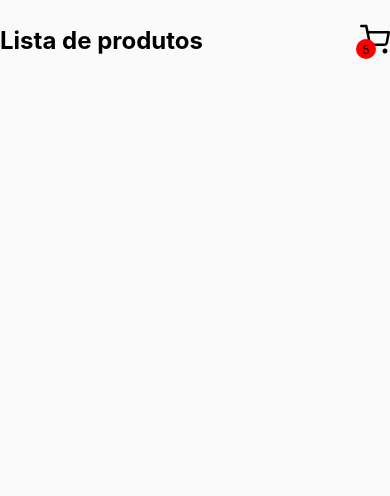
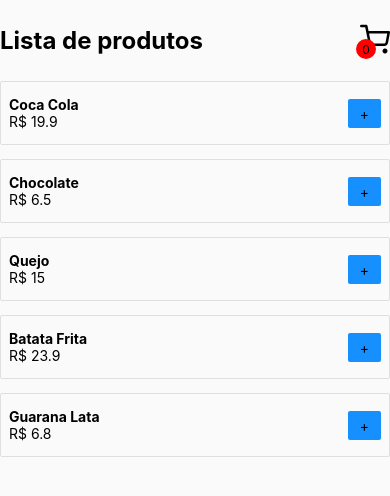
Before and after one commit to Guilherme-Castello-Clear/desafio-rn, a React Native app: screen /home in a window 390 px wide. Shown: the top 496 px of the page. Built offline with nearby package versions, Linux system fonts and the light colour scheme.

Commit message:
Feat: Rendering products and created context

```diff
--- a/App.js
+++ b/App.js
@@ -1,11 +1,15 @@
 import { StyleSheet, Text, View, StatusBar } from 'react-native';
 import { NavigationContainer } from '@react-navigation/native';
 import Routes from './src/routes';
+import CartProvider from './src/contexts/CartContext';
+
 export default function App() {
   return (
     <NavigationContainer>
-      <StatusBar backgroundColor="#FAFAFA" barStyle="dark-content"/>
-      <Routes></Routes>
+      <CartProvider>
+        <StatusBar backgroundColor="#FAFAFA" barStyle="dark-content"/>
+        <Routes/>
+      </CartProvider>
     </NavigationContainer>
   );
 }
--- /dev/null
+++ b/src/components/Product/index.js
@@ -0,0 +1,42 @@
+import { View, Text, StyleSheet, TouchableOpacity } from 'react-native'
+import React from 'react'
+
+export default function index({data}) {
+  return (
+    <View style={styles.container}>
+        <View>
+            <Text style={styles.title}>{data.name}</Text>
+            <Text style={styles.price}>R$ {data.price}</Text>
+        </View>
+        <TouchableOpacity style={styles.buttonAdd}>
+            <Text style={styles.buttonText}>+</Text>
+        </TouchableOpacity>
+    </View>
+  )
+}
+
+const styles = StyleSheet.create({
+    container:{
+      borderWidth: 1,
+      borderColor: '#DFDFDF',
+      borderRadius: 2,
+      marginBottom: 14,
+      padding: 8,
+      paddingBottom: 14,
+      paddingTop: 14,
+      flexDirection: 'row',
+      alignItems: 'center',
+      justifyContent: 'space-between'
+    },
+    title:{
+      fontWeight: 'bold'
+    },
+    buttonAdd:{
+      paddingStart: 12,
+      paddingEnd: 12,
+      backgroundColor: '#168fff',
+      paddingTop: 6,
+      paddingBottom: 6,
+      borderRadius: 2,
+    }
+})
--- /dev/null
+++ b/src/contexts/CartContext.js
@@ -0,0 +1,16 @@
+import React, {useState, createContext} from 'react'
+
+export const CartContext = createContext({});
+function CartProvider({ children }){
+    const [cart, setCart] = useState([])
+
+    return(
+        <CartContext.Provider
+            value={{cart}}
+        >
+            {children}
+        </CartContext.Provider>
+    )
+}
+
+export default CartProvider
--- a/src/pages/Home/index.js
+++ b/src/pages/Home/index.js
@@ -1,8 +1,13 @@
-import React, { useState } from "react"
+import React, { useState, useContext } from "react"
 import {View, Text, StyleSheet, SafeAreaView, FlatList, TouchableOpacity} from 'react-native'
 import {Feather} from '@expo/vector-icons'
+import Product from '../../components/Product'
+import { useNavigation } from "@react-navigation/native"
+import {CartContext} from '../../contexts/CartContext'
+export default function Home(){
 
-export default function Home(){
+    const navigation = useNavigation()
+    const {cart} = useContext(CartContext)
 
     const [products, setProducts] = useState([
         {
@@ -36,13 +41,21 @@
         <SafeAreaView style={styles.container}>
             <View style={styles.cartContent}>
                 <Text style={styles.title}>Lista de produtos</Text>
-                <TouchableOpacity style={styles.cartButton}>
+                <TouchableOpacity style={styles.cartButton} onPress={() => navigation.navigate('Cart')}>
                     <View style={styles.dot}>
-                        <Text style={styles.dotText}>5</Text>
+                        <Text style={styles.dotText}>{cart?.length}</Text>
                     </View>
                     <Feather name="shopping-cart" size={30} color="#000" />
                 </TouchableOpacity>
             </View>
+            <FlatList
+                style={styles.list}
+                data={products}
+                keyExtractor={ item => String(item.id)}
+                renderItem={ ({item}) => <Product data={item}/>}
+            >
+
+            </FlatList>
         </SafeAreaView>
     )
 }
```
